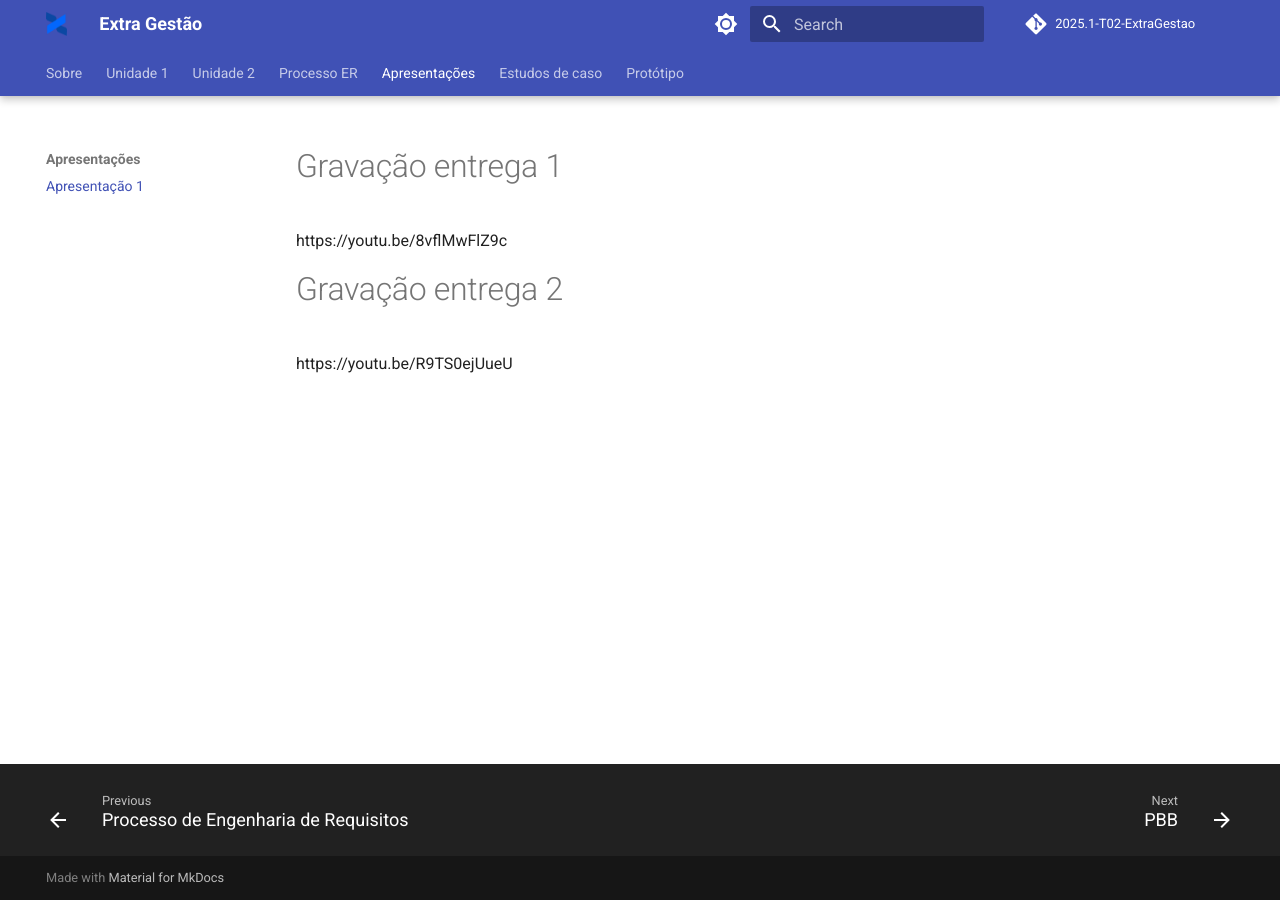
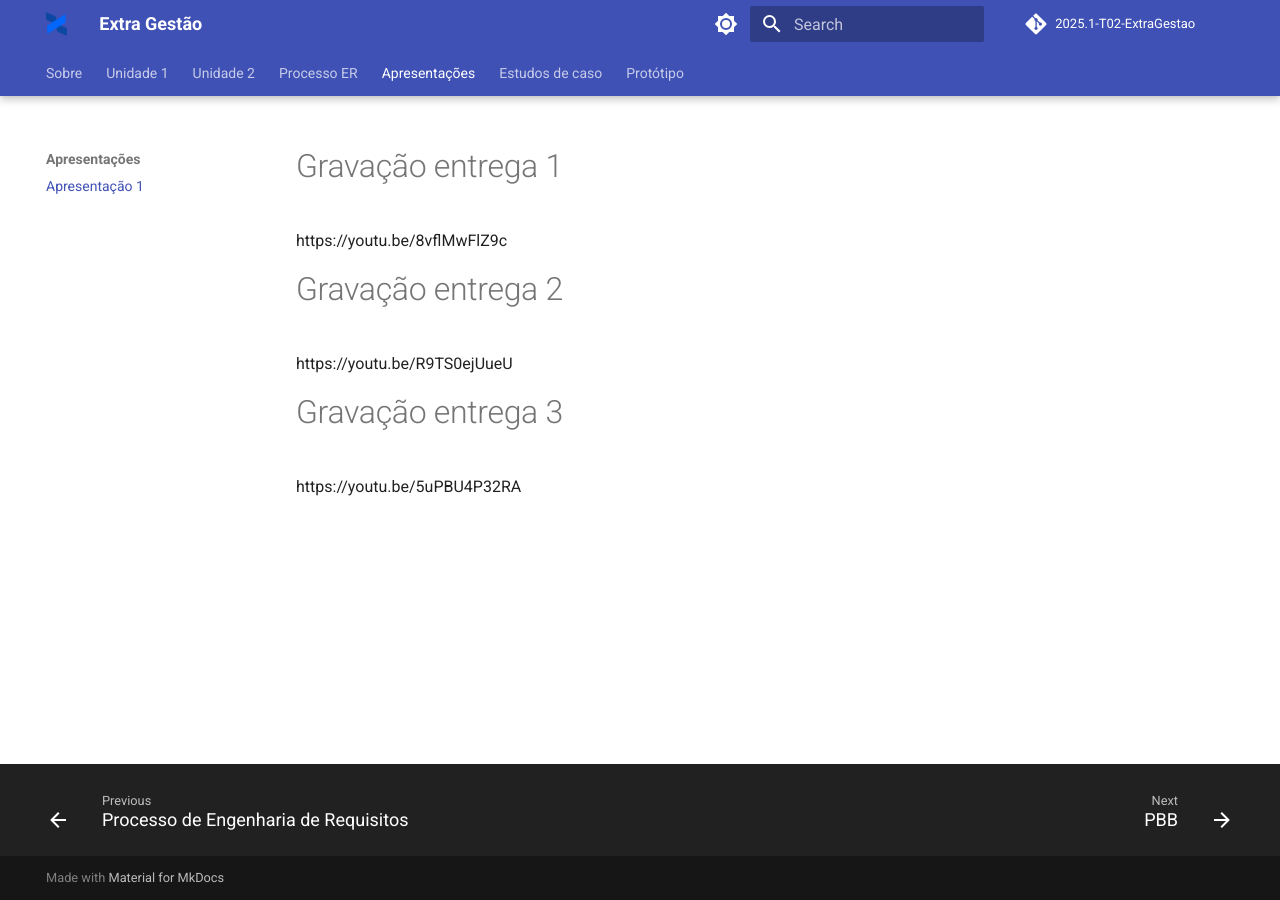
Before and after one commit to mdsreq-fga-unb/2025.1-T02-ExtraGestao, an MkDocs documentation site: the page built from docs/docs/vpp/apresentacao.md, in a window 1280 px wide. Built offline with MkDocs 1.6.1 and Material for MkDocs 9.7.7, drawn with Linux system fonts in a browser that asks for light colours; comment, search, counter and statistics services are not loaded.

Commit message:
video apresentação 3

```diff
--- a/docs/docs/vpp/apresentacao.md
+++ b/docs/docs/vpp/apresentacao.md
@@ -3,3 +3,6 @@ https://youtu.be/8vflMwFlZ9c
 
 # Gravação entrega 2
 https://youtu.be/R9TS0ejUueU
+
+# Gravação entrega 3
+https://youtu.be/5uPBU4P32RA
```
